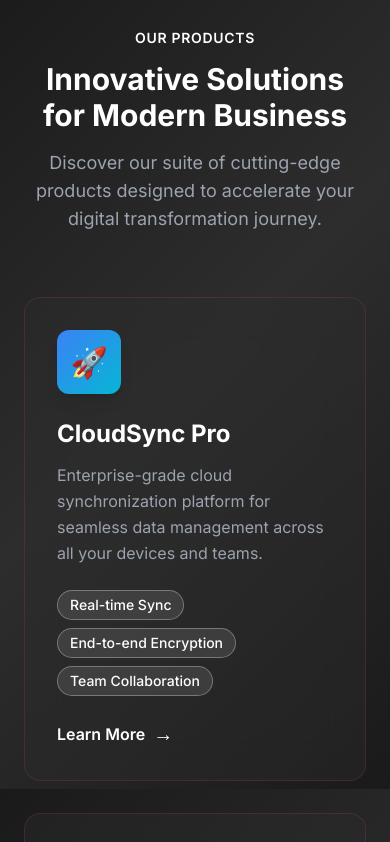
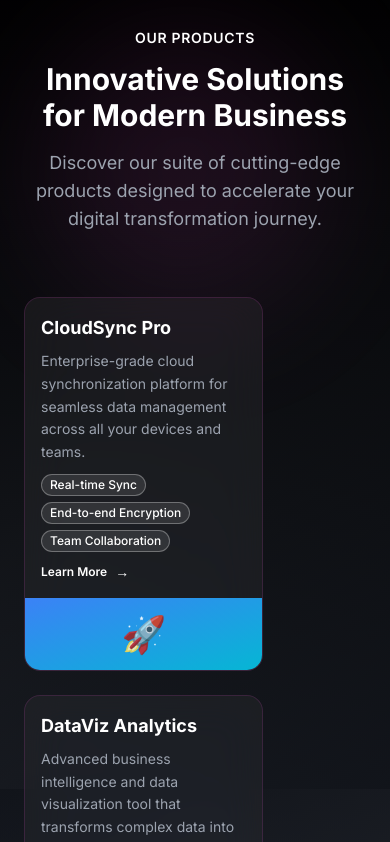
Before and after one commit to AkhilGrandhi/datafyre-app, a React (Vite) app in the folder data-fyre-frontend/: page / in a window 390 px wide. Shown: the part 899-1741 px from the top of the page. Built offline with nearby package versions, Linux system fonts and the light colour scheme.

Commit message:
zigzag card alignment

```diff
--- a/data-fyre-frontend/src/components/Products.jsx
+++ b/data-fyre-frontend/src/components/Products.jsx
@@ -43,25 +43,37 @@ const Products = () => {
     visible: {
       opacity: 1,
       transition: {
-        staggerChildren: 0.2,
+        staggerChildren: 0.3,
       },
     },
   };
 
   const itemVariants = {
-    hidden: { opacity: 0, y: 50 },
+    hidden: {
+      opacity: 0,
+      y: 60,
+      scale: 0.95,
+    },
     visible: {
       opacity: 1,
       y: 0,
+      scale: 1,
       transition: {
-        duration: 0.6,
+        duration: 0.7,
+        ease: [0.25, 0.46, 0.45, 0.94], // Custom easing for smooth effect
       },
     },
   };
 
   return (
-    <section className="py-20 md:py-28 relative">
-      <div className="container mx-auto px-6 md:px-12 lg:px-16 max-w-7xl">
+    <section className="py-20 md:py-28 relative bg-gradient-to-b from-black via-gray-900/50 to-black">
+      {/* Decorative Background Elements */}
+      <div className="absolute inset-0 overflow-hidden pointer-events-none">
+        <div className="absolute top-20 left-10 w-72 h-72 bg-primary/10 rounded-full blur-3xl"></div>
+        <div className="absolute bottom-20 right-10 w-96 h-96 bg-secondary/10 rounded-full blur-3xl"></div>
+      </div>
+
+      <div className="container mx-auto px-6 md:px-12 lg:px-16 max-w-7xl relative z-10">
         {/* Section Header */}
         <motion.div
           initial={{ opacity: 0, y: 30 }}
@@ -82,35 +94,38 @@ const Products = () => {
           </p>
         </motion.div>
 
-        {/* Products Grid */}
+        {/* Products List */}
         <motion.div
           variants={containerVariants}
           initial="hidden"
           whileInView="visible"
-          viewport={{ once: true }}
-          className="grid grid-cols-1 md:grid-cols-2 gap-8"
+          viewport={{ once: true, amount: 0.1 }}
+          className="space-y-6 max-w-4xl mx-auto"
         >
-          {products.map((product) => (
+          {products.map((product, index) => (
             <motion.div
               key={product.id}
               variants={itemVariants}
-              className="glass-card glass-card-hover rounded-2xl p-8 hover-lift cursor-pointer"
+              initial="hidden"
+              whileInView="visible"
+              viewport={{ once: true, amount: 0.3 }}
+              className={`glass-card glass-card-hover rounded-2xl overflow-hidden hover-lift cursor-pointer backdrop-blur-xl bg-gray-900/40 border border-white/10 ${
+                index % 2 === 1 ? 'lg:ml-[30%]' : 'lg:mr-auto'
+              }`}
+              style={{ maxWidth: '70%' }}
             >
-              {/* Icon */}
-              <div className={`w-16 h-16 bg-gradient-to-br ${product.color} rounded-xl flex items-center justify-center text-3xl mb-6 shadow-lg`}>
-                {product.icon}
-              </div>
-
-              {/* Content */}
-              <h3 className="text-2xl font-bold text-white mb-3">{product.title}</h3>
-              <p className="text-gray-400 mb-6 leading-relaxed">{product.description}</p>
+              <div className="grid grid-cols-1 lg:grid-cols-12 gap-0">
+                {/* Content Side */}
+                <div className="lg:col-span-9 p-4 md:p-5 flex flex-col justify-center">
+                  <h3 className="text-lg md:text-xl font-bold text-white mb-2">{product.title}</h3>
+                  <p className="text-gray-400 mb-2.5 leading-relaxed text-sm">{product.description}</p>
 
                   {/* Features */}
-              <div className="flex flex-wrap gap-2 mb-6">
-                {product.features.map((feature, index) => (
+                  <div className="flex flex-wrap gap-1.5 mb-2.5">
+                    {product.features.map((feature, idx) => (
                       <span
-                    key={index}
-                    className="bg-accent/10 text-accent px-3 py-1 rounded-full text-sm font-medium border border-accent/30"
+                        key={idx}
+                        className="bg-accent/10 text-accent px-2 py-0.5 rounded-full text-xs font-medium border border-accent/30"
                       >
                         {feature}
                       </span>
@@ -120,11 +135,20 @@ const Products = () => {
                   {/* CTA */}
                   <Link
                     to="/products"
-                className="inline-flex items-center text-accent font-semibold hover:gap-3 gap-2 transition-all duration-300"
+                    className="inline-flex items-center text-accent font-semibold hover:gap-3 gap-2 transition-all duration-300 text-xs"
                   >
                     Learn More
-                <span className="text-xl">→</span>
+                    <span className="text-sm">→</span>
                   </Link>
+                </div>
+
+                {/* Icon Side */}
+                <div className={`lg:col-span-3 bg-gradient-to-br ${product.color} p-4 flex items-center justify-center`}>
+                  <div className="text-4xl opacity-90">
+                    {product.icon}
+                  </div>
+                </div>
+              </div>
             </motion.div>
           ))}
         </motion.div>
--- a/data-fyre-frontend/src/pages/ProductsPage.jsx
+++ b/data-fyre-frontend/src/pages/ProductsPage.jsx
@@ -89,8 +89,14 @@ const ProductsPage = () => {
       </section>
 
       {/* Products Section */}
-      <section className="py-20 md:py-28 relative">
-        <div className="container mx-auto px-6 md:px-12 lg:px-16 max-w-7xl">
+      <section className="py-20 md:py-28 relative bg-gradient-to-b from-black via-gray-900/50 to-black">
+        {/* Decorative Background Elements */}
+        <div className="absolute inset-0 overflow-hidden pointer-events-none">
+          <div className="absolute top-20 left-10 w-72 h-72 bg-primary/10 rounded-full blur-3xl"></div>
+          <div className="absolute bottom-20 right-10 w-96 h-96 bg-secondary/10 rounded-full blur-3xl"></div>
+        </div>
+
+        <div className="container mx-auto px-6 md:px-12 lg:px-16 max-w-7xl relative z-10">
           <div className="space-y-12">
             {products.map((product, index) => (
               <motion.div
@@ -99,7 +105,7 @@ const ProductsPage = () => {
                 whileInView={{ opacity: 1, y: 0 }}
                 viewport={{ once: true }}
                 transition={{ duration: 0.6, delay: index * 0.1 }}
-                className="glass-card glass-card-hover rounded-2xl overflow-hidden hover-lift"
+                className="glass-card glass-card-hover rounded-2xl overflow-hidden hover-lift backdrop-blur-xl bg-gray-900/40 border border-white/10"
               >
                 <div className={`grid grid-cols-1 lg:grid-cols-${index % 2 === 0 ? '2' : '2'} gap-8`}>
                   <div className={`p-8 md:p-12 ${index % 2 === 1 ? 'lg:order-2' : ''}`}>
```
Lines whose indentation alone changed are shown as unchanged.
